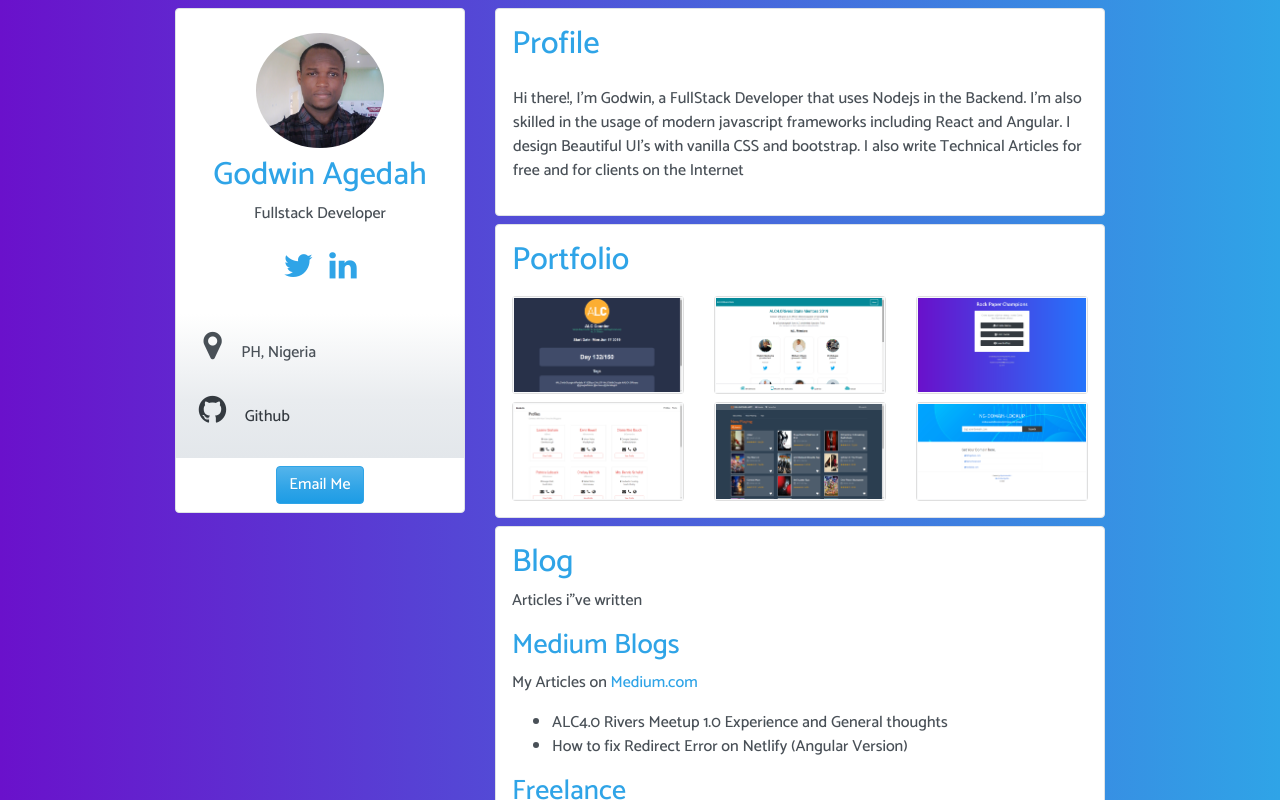
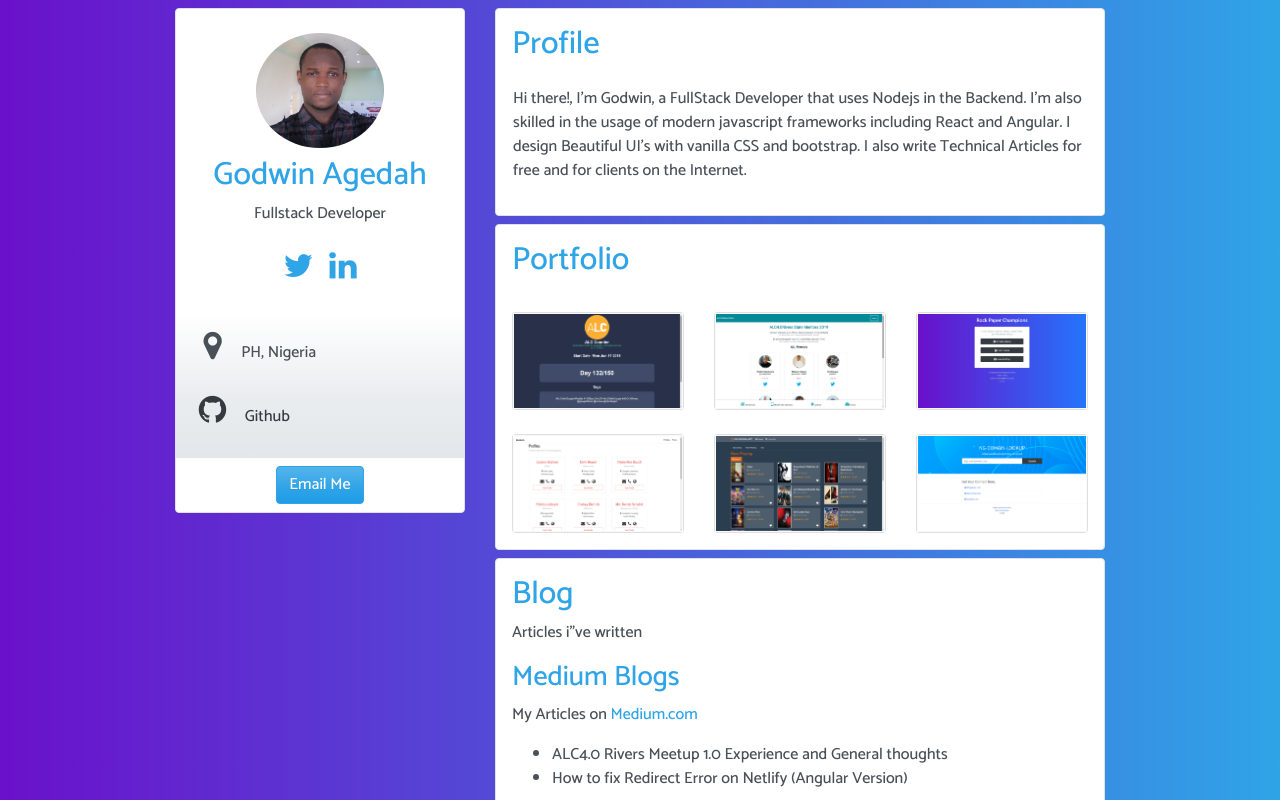
Before and after one commit to Godwin9911/ng-mywebsite, an Angular app: page / in a window 1280 px wide. Shown: the top 800 px of the page. Built offline with nearby package versions, Linux system fonts and the light colour scheme.

Commit message:
added margin projects

```diff
--- a/src/app/projects/projects.component.html
+++ b/src/app/projects/projects.component.html
@@ -1,7 +1,7 @@
 <div class="border rounded p-3 bg-white mt-2">
     <h2>Profile</h2>
     <div class="row p-3">
-        Hi there!, I'm Godwin, a FullStack Developer that uses Nodejs in the Backend. I'm also skilled in the usage of modern javascript frameworks including React and Angular. I design Beautiful UI's with vanilla CSS and bootstrap. I also write Technical Articles for free and for clients on the Internet
+        Hi there!, I'm Godwin, a FullStack Developer that uses Nodejs in the Backend. I'm also skilled in the usage of modern javascript frameworks including React and Angular. I design Beautiful UI's with vanilla CSS and bootstrap. I also write Technical Articles for free and for clients on the Internet.
     </div>
 </div>
 
@@ -9,7 +9,7 @@
   <h2>Portfolio</h2>
   <div class="row">
     <div class="col-lg-4 col-md-6 mt-2 text-center" *ngFor="let project of projects">
-      <div class="card">
+      <div class="card mt-3">
         <a href="{{project.link}}" target="_blank" class="project-link">
           <div>
             <img class="img img-fluid" [src]="project.image" >
```
